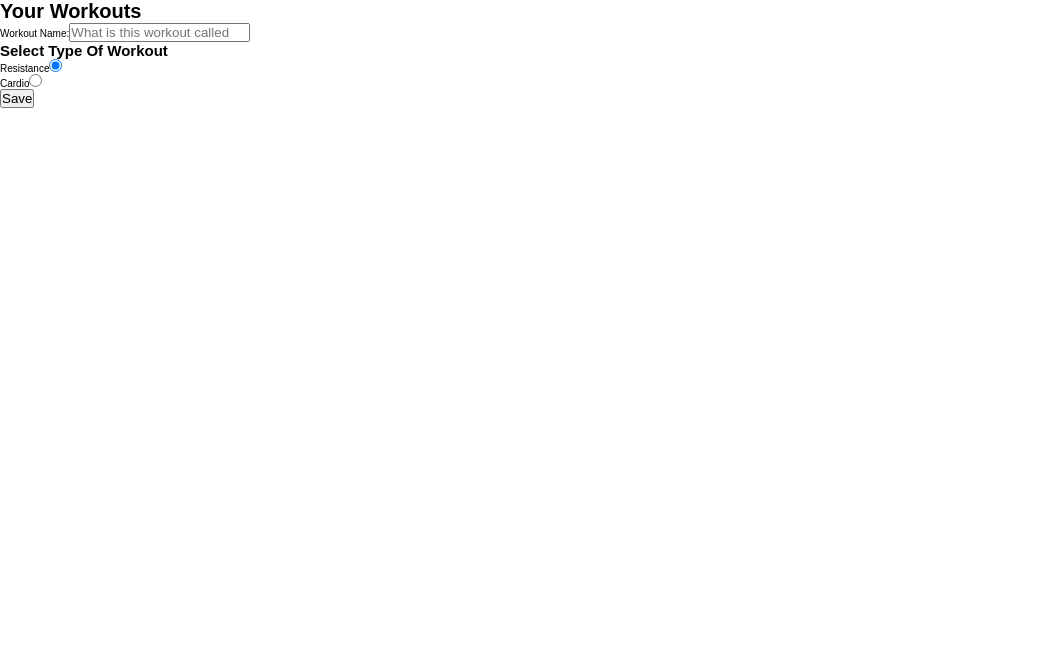
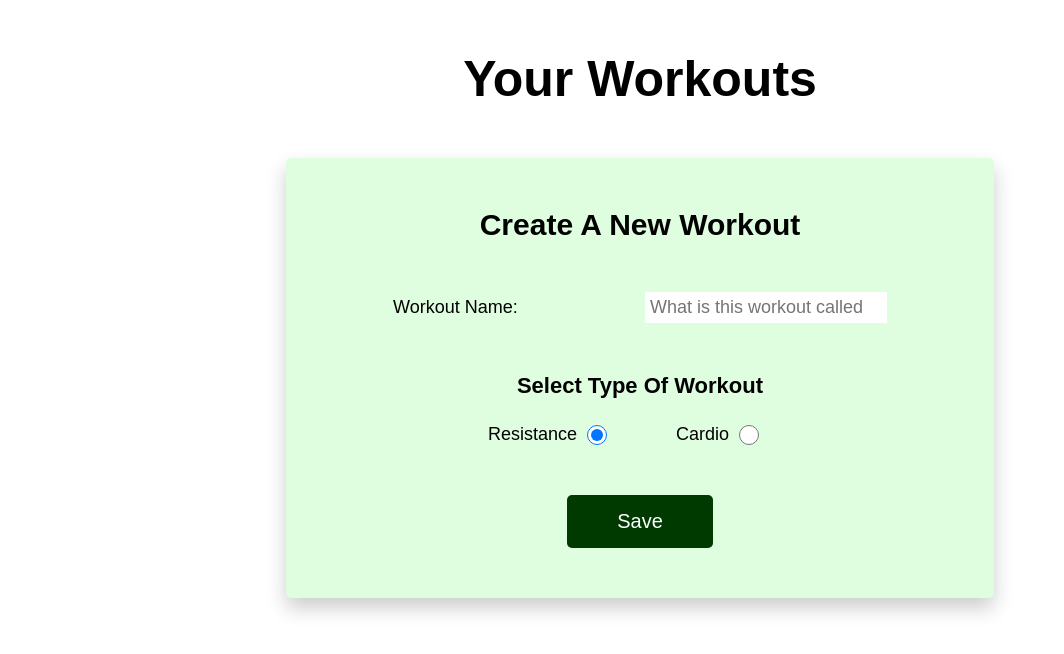
Before and after one commit to chris3evans/my-fitness-tracker-angular, an Angular app: page / in a window 1280 px wide. Shown: the top 654 px of the page, without its empty margins (0-1064 px from the left). Built offline with nearby package versions, Linux system fonts and the light colour scheme.

Commit message:
[Style] - added CSS styling to workouts form

```diff
--- a/src/app/workout-form/workout-form.component.css
+++ b/src/app/workout-form/workout-form.component.css
@@ -1,23 +1,50 @@
 .workout-form {
+  background-color: var(--light-green);
+  display: grid;
+  grid-template-areas: repeat(3, min-content);
+  justify-items: center;
+  grid-row-gap: 5rem;
+  width: 60%;
+  margin: 0 auto;
+  padding: 5rem;
+  border-radius: 0.5rem;
+  box-shadow: 0rem 1rem 2rem rgba(0, 0, 0, 0.2);
+}
 
+.workout-form-type-field {
+  display: grid;
+  grid-template-rows: repeat(2, min-content);
+  justify-items: center;
+  grid-row-gap: 2.5rem;
+}
+
+.workout-form-radio-buttons {
+  display: flex;
 }
 
 .workout-form-field {
-
+  display: grid;
+  grid-template-columns: repeat(2, 1fr);
+  grid-column-gap: 1rem;
+  align-items: center;
 }
 
 .workout-form-label {
-
+  font-size: 1.8rem;
 }
 
 .workout-form-input-text {
-
+  font-size: 1.8rem;
+  border: none;
+  padding: 0.5rem;
 }
 
 .workout-form-input-radio {
-
+  font-size: 1.8rem;
+  height: 2rem;
+  width: 2rem;
+  cursor: pointer;
 }
 
 .workout-form-button-container {
-
 }
--- a/src/app/workout-form/workout-form.component.html
+++ b/src/app/workout-form/workout-form.component.html
@@ -1,4 +1,5 @@
 <form class="workout-form">
+  <h2 class="secondary-heading">Create a new workout</h2>
   <div class="workout-form-field">
     <label class="workout-form-label" for="workout-name">Workout Name:</label>
     <input
@@ -9,7 +10,8 @@
     />
   </div>
   <div class="workout-form-type-field">
-    <h2 class="secondary-heading">Select Type Of Workout</h2>
+    <h3 class="tertiary-heading">Select type of workout</h3>
+    <div class="workout-form-radio-buttons">
       <div class="workout-form-field">
         <label class="workout-form-label" for="resistance">Resistance</label>
         <input
@@ -32,6 +34,7 @@
         />
       </div>
     </div>
+  </div>
   <div class="workout-form-button-container">
     <button class="cta-btn" type="submit">Save</button>
   </div>
--- a/src/app/workouts-view/workouts-view.component.css
+++ b/src/app/workouts-view/workouts-view.component.css
@@ -0,0 +1,6 @@
+.workouts-view {
+  display: grid;
+  grid-template-rows: repeat(2, min-content);
+  grid-row-gap: 5rem;
+  padding: 5rem;
+}
--- a/src/app/workouts-view/workouts-view.component.html
+++ b/src/app/workouts-view/workouts-view.component.html
@@ -1,4 +1,4 @@
-<div>
-  <h1>Your Workouts</h1>
+<div class="workouts-view">
+  <h1 class="primary-heading">Your workouts</h1>
   <app-workout-form></app-workout-form>
 </div>
--- a/src/styles.css
+++ b/src/styles.css
@@ -15,8 +15,46 @@ body {
   margin: 0rem;
 }
 
+:root {
+  --dark-green: rgb(0, 58, 0);
+  --light-green: rgb(223, 253, 223);
+}
+
+h1,
+h2,
+h3 {
+  text-transform: capitalize;
+}
+
+.primary-heading {
+  margin: 0 auto;
+  font-size: 5rem;
+}
 .secondary-heading {
+  font-size: 3rem;
+}
+.tertiary-heading {
+  font-size: 2.2rem;
 }
 
 .cta-btn {
+  border: none;
+  font-size: 2rem;
+  background-color: var(--dark-green);
+  padding: 1.5rem 5rem;
+  cursor: pointer;
+  color: white;
+  border-radius: 0.5rem;
+  transform: translateY(0rem);
+  transition: all 0.4s;
 }
+
+.cta-btn:hover {
+  transform: translateY(-0.3rem);
+  box-shadow: 0rem 1rem 2rem rgba(0, 0, 0, 0.4);
+}
+
+.cta-btn:active {
+  transform: translateY(0rem);
+  box-shadow: none;
+}
```
Lines whose indentation alone changed are shown as unchanged.
